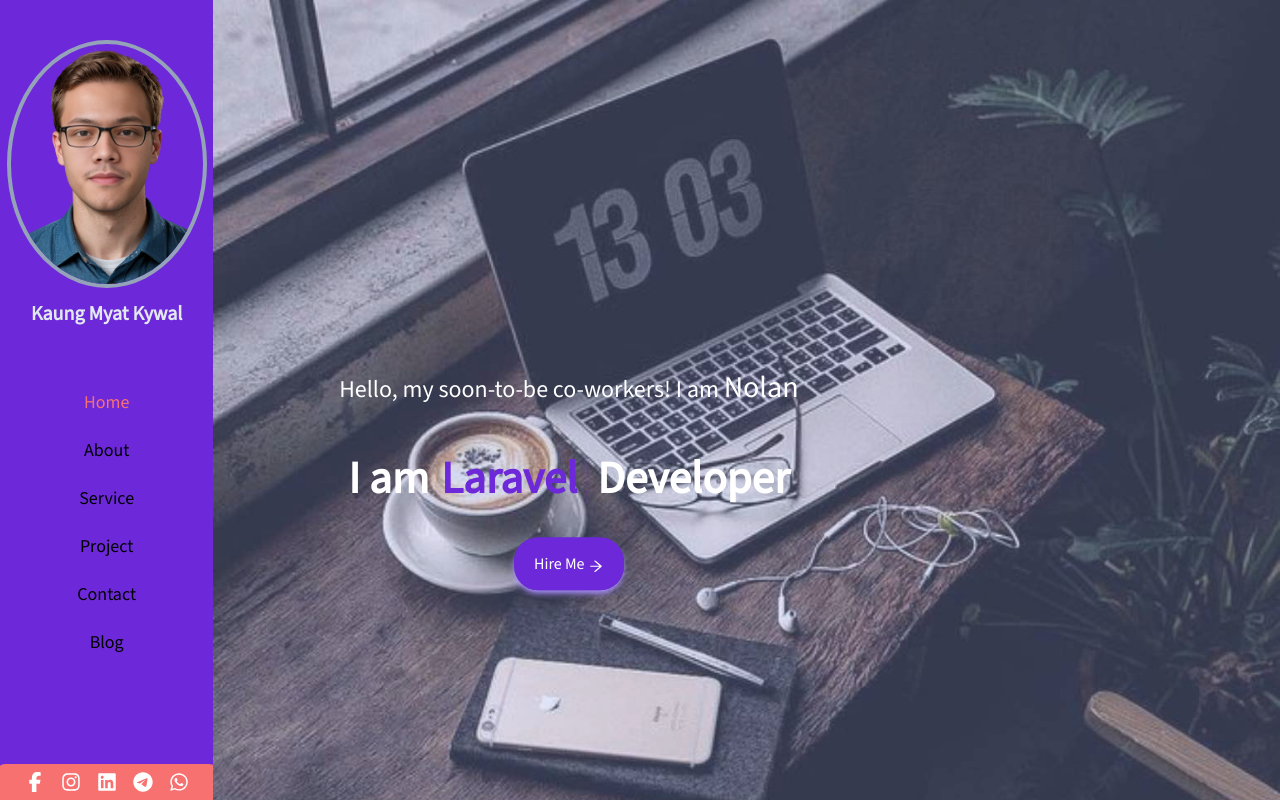
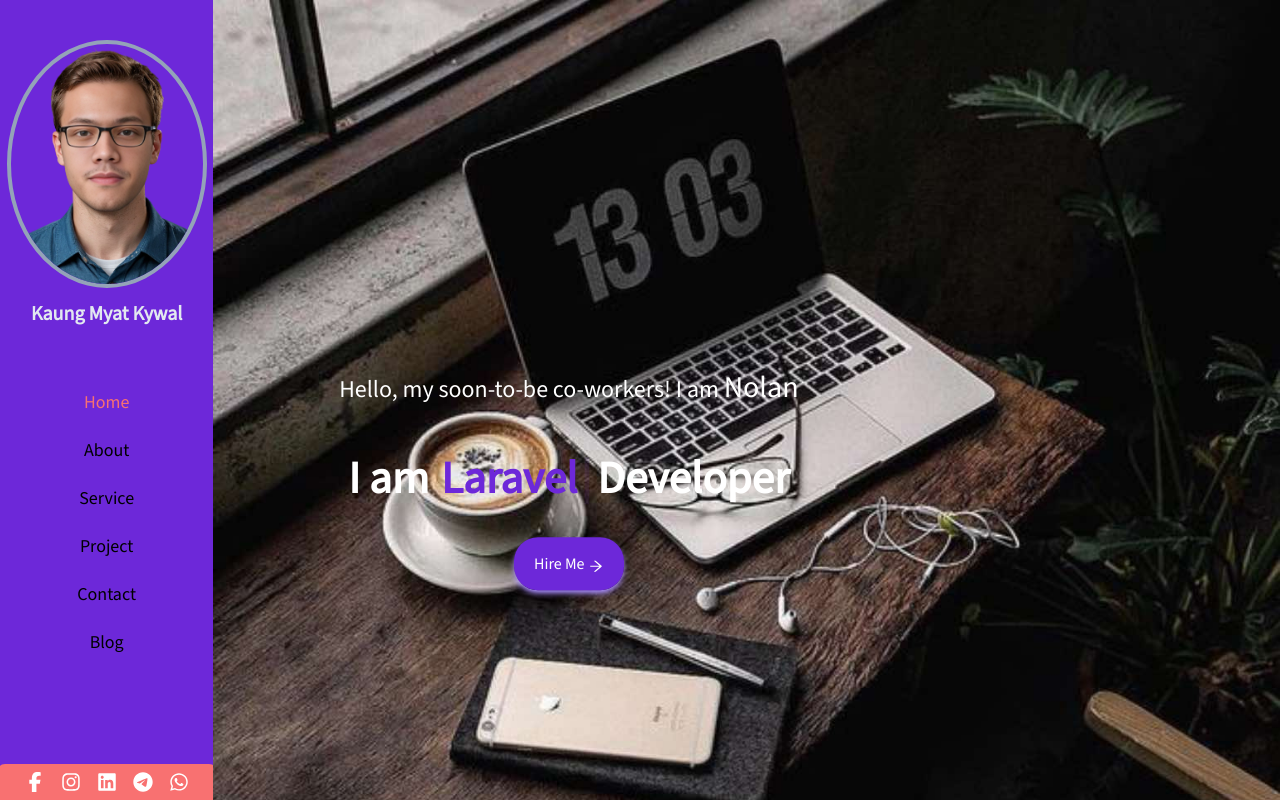
Before and after one commit to Nolan332933/DevPortfolio, a Next.js app: page / in a window 1280 px wide. Shown: the top 800 px of the page. Built offline with nearby package versions, Linux system fonts and the light colour scheme; no server answers.

Commit message:
3rd data input and hero section fixed

```diff
--- a/app/componets/home/HeroSection.jsx
+++ b/app/componets/home/HeroSection.jsx
@@ -1,6 +1,6 @@
 import React from "react";
 import Image from "next/image";
-import HeroImage from "../../../public/image/hero.png";
+import HeroImage from "../../../public/image/hero-one.png";
 import { Typewriter } from "react-simple-typewriter";
 import Button from "../../utils/Button";
 
@@ -10,7 +10,7 @@
       <Image
         src={HeroImage}
         alt="HeroImage"
-        className="min-h-screen object-cover md:opacity-70 object-center-right opacity-70"
+        className="min-h-screen object-cover md:opacity-100 object-center-right opacity-100"
       />
       <div className="text-center absolute top-1/2 text-white w-full md:w-2/3 translate-y-[-50%]">
         <div className="text-2xl">
--- a/package.json
+++ b/package.json
@@ -25,6 +25,7 @@
     "date-fns": "^3.6.0",
     "dompurify": "^3.1.6",
     "flowbite-react": "^0.10.1",
+    "goober": "^2.1.14",
     "html-react-parser": "^5.1.12",
     "jsdom": "^24.1.1",
     "lucide-react": "^0.416.0",
```
Also changed, not shown: public/image/about-me.jpg (added), 1 other file (tests, documents, lock files or other folders).
